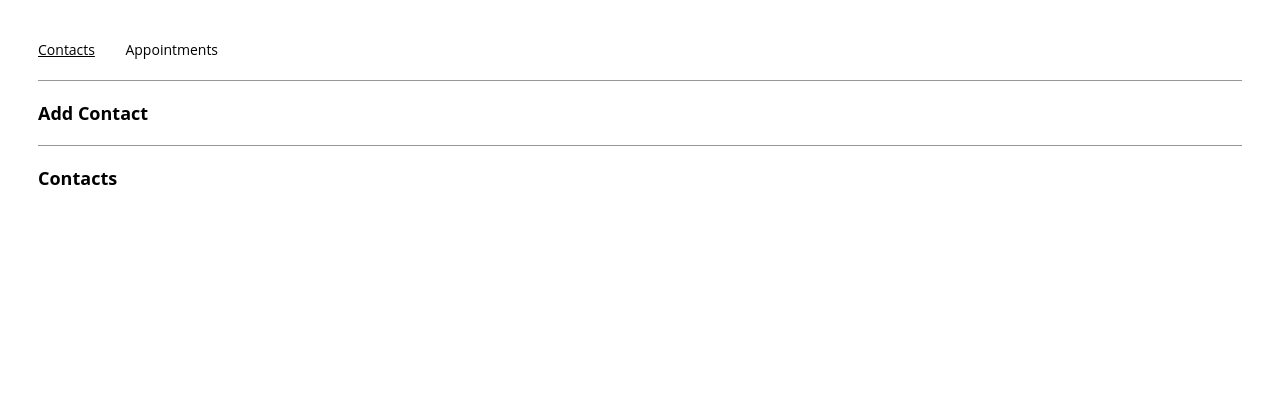
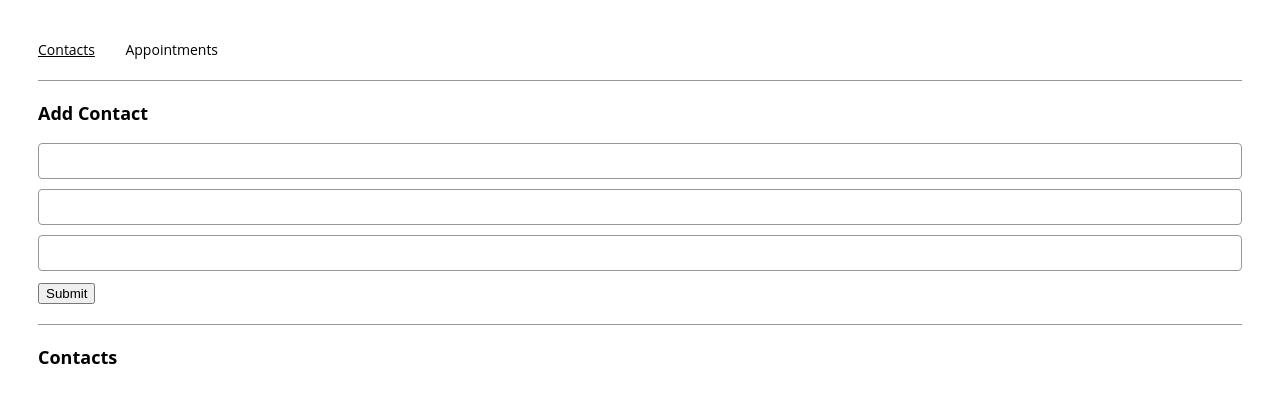
Before and after one commit to JonaRhood/react-appointment-project, a React (Create React App) app: page /contacts in a window 1280 px wide. Shown: the top 402 px of the page. Built offline with nearby package versions, Linux system fonts and the light colour scheme.

Commit message:
Tile list working and updated

```diff
--- a/src/App.js
+++ b/src/App.js
@@ -10,8 +10,8 @@ function App() {
   Define state variables for
   contacts and appointments
   */
-  const [contacts, setContacts] = useState();
-  const [appointments, setAppointments] = useState();
+  const [contacts, setContacts] = useState([]);
+  const [appointments, setAppointments] = useState([]);
 
   /*
   Implement functions to add data to
@@ -19,17 +19,20 @@ function App() {
   */
   const addContact = (contactName, contactPhone, contactEmail) => {
     const capitalizeName = (name) => {
-      name.split(' ')
+      return name.split(' ')
                  .map(word => word.charAt(0).toUpperCase() + word.slice(1).toLowerCase())
                  .join(' ');
+    }
 
     setContacts(prevContacts => [...prevContacts, {
       name: capitalizeName(contactName),
       phone: contactPhone,
       email: contactEmail.toLowerCase()
     }]);
+
   }
-  }
+
+  console.log(contacts);
 
   const addAppointment = (appointmentName, contact, date, time) => {
     setAppointments(prevAppointments => [...prevAppointments, {
@@ -40,11 +43,13 @@ function App() {
     }])
   }
 
+  console.log(contacts);
+
   const router = createBrowserRouter(createRoutesFromElements(
     <Route path="/" element={<Root />}>
       <Route index element={<Navigate to={ROUTES.CONTACTS} replace />} />
-      <Route path={ROUTES.CONTACTS} element={<ContactsPage contacts={contacts} appointments={appointments} /> /* Add props to ContactsPage */} />
-      <Route path={ROUTES.APPOINTMENTS} element={<AppointmentsPage /> /* Add props to AppointmentsPage */} />
+      <Route path={ROUTES.CONTACTS} element={<ContactsPage contacts={contacts} addContact={addContact} /> /* Add props to ContactsPage */} />
+      <Route path={ROUTES.APPOINTMENTS} element={<AppointmentsPage contacts={contacts} appointments={appointments} addAppointment={addAppointment} /> /* Add props to AppointmentsPage */} />
     </Route>
   ));
 
--- a/src/components/contactForm/ContactForm.js
+++ b/src/components/contactForm/ContactForm.js
@@ -1,4 +1,4 @@
-import React from "react";
+import React, { useEffect } from "react";
 
 export const ContactForm = ({
   name,
@@ -9,7 +9,32 @@ export const ContactForm = ({
   setEmail,
   handleSubmit
 }) => {
+
+  const handleText = (event) => {
+    setName(event.target.value)
+  }
+
+  const handleTel = (event) => {
+    setPhone(event.target.value)
+  }
+
+  const handleEmail = (event) => {
+    setEmail(event.target.value)
+  }
+
   return (
-    <></>
+    <>
+      <form onSubmit={handleSubmit}>
+        <input type="text" value={name} onChange={handleText}></input>
+        <input
+          type="tel" pattern="[1-9][0-9]{10}"
+          value={phone}
+          onChange={handleTel}
+          >
+        </input>
+        <input type="email" value={email} onChange={handleEmail}></input>
+        <button type="Submit">Submit</button>
+      </form>
+    </>
   );
 };
--- a/src/components/tileList/TileList.js
+++ b/src/components/tileList/TileList.js
@@ -1,9 +1,21 @@
 import React from "react";
+import { Tile } from "../tile/Tile"
 
-export const TileList = () => {
+export const TileList = ({ contacts }) => {
+
+
+
   return (
     <div>
-
+      {contacts.reverse().map(function (obj) {
+        return (
+          <ul>
+            <li>Name: {obj.name}</li>
+            <li>Phone: {obj.phone}</li>
+            <li>Email: {obj.email}</li>
+          </ul>
+        )
+      })}
     </div>
   );
 };
--- a/src/containers/contactsPage/ContactsPage.js
+++ b/src/containers/contactsPage/ContactsPage.js
@@ -3,11 +3,21 @@ import React, { useState, useEffect } from "react";
 import { ContactForm } from "../../components/contactForm/ContactForm";
 import { TileList } from "../../components/tileList/TileList";
 
-export const ContactsPage = () => {
+export const ContactsPage = ({ contacts, addContact }) => {
   /*
   Define state variables for
   contact info and duplicate check
   */
+ const [name, setName] = useState('');
+ const [phone, setPhone] = useState('');
+ const [email, setEmail] = useState('');
+ const [duplicatedName, setDuplicatedName] = useState(false);
+
+  // useEffect(() => {
+  //   const isDuplicate = contacts.some(contact => contact.name === name);
+  //   setDuplicatedName(isDuplicate);
+  // }, [name, contacts])
+
 
   const handleSubmit = (e) => {
     e.preventDefault();
@@ -15,7 +25,17 @@ export const ContactsPage = () => {
     Add contact info and clear data
     if the contact name is not a duplicate
     */
+    if (!duplicatedName) {
+      addContact(name, phone, email);
+      setName('');
+      setPhone('');
+      setEmail('');
+    } else {
+      alert("Contact name already exists.")
+    }
   };
+
+
 
   /*
   Using hooks, check for contact name in the
@@ -26,10 +46,17 @@ export const ContactsPage = () => {
     <div>
       <section>
         <h2>Add Contact</h2>
+        <ContactForm
+        name={name} setName={setName}
+        phone={phone} setPhone={setPhone}
+        email={email}  setEmail ={setEmail}
+        handleSubmit={handleSubmit}
+        />
       </section>
       <hr />
       <section>
         <h2>Contacts</h2>
+        <TileList contacts={contacts} />
       </section>
     </div>
   );
```
Lines whose indentation alone changed are shown as unchanged.
